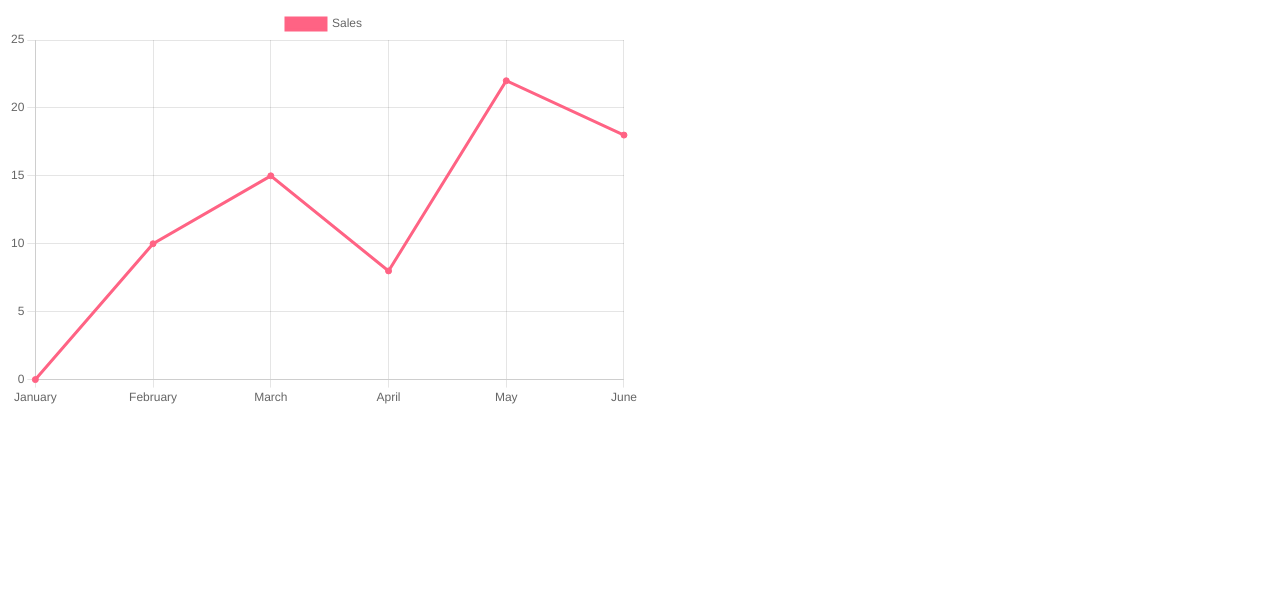
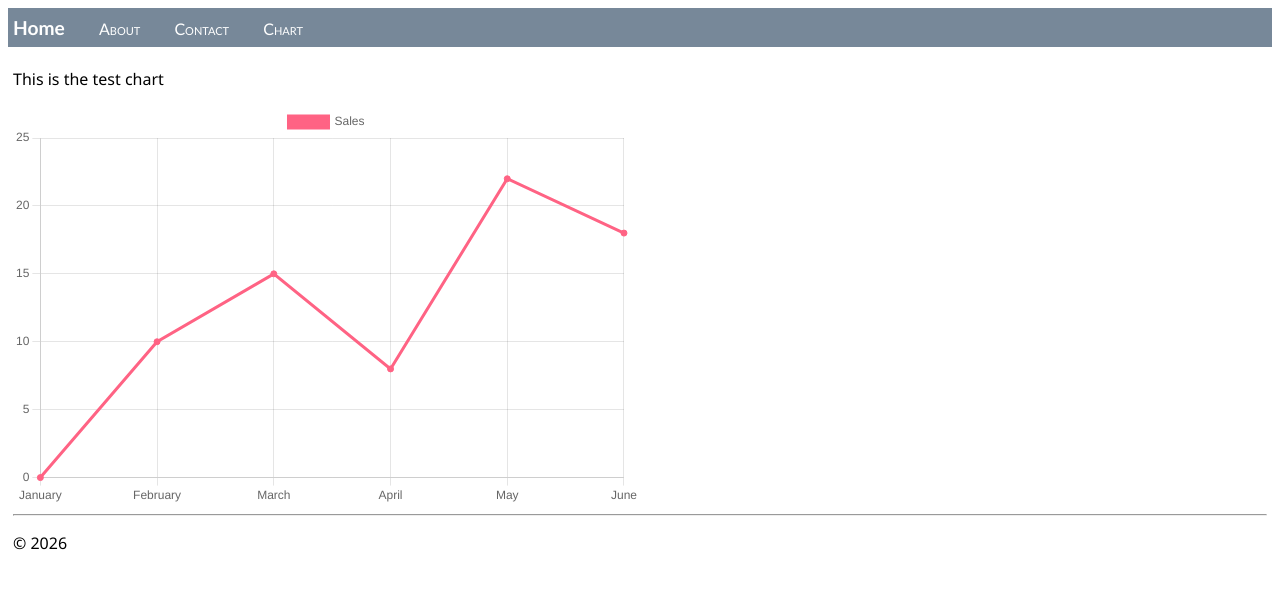
Before and after one commit to Splurgham/Plantagotchi-App, a Flask app: page /chart/ in a window 1280 px wide. Shown: the top 589 px of the page. Run offline with Flask 3, Linux system fonts and the light colour scheme.

Commit message:
Chart edit

```diff
--- a/hello_app/Templates/chart.html
+++ b/hello_app/Templates/chart.html
@@ -1,3 +1,11 @@
+{% extends "layout.html" %}
+{% block title %}
+Chart
+{% endblock %}
+{% block content %}
+<p>This is the test chart</p>
+
+
 <!DOCTYPE html>
 <html lang="en">
 <head>
@@ -37,3 +45,5 @@
     </script>
 </body>
 </html>
+
+{% endblock %}
--- a/hello_app/Templates/layout.html
+++ b/hello_app/Templates/layout.html
@@ -19,7 +19,7 @@
             {% endblock %}
             <hr/>
             <footer>
-                <p>&copy; 2018</p>
+                <p>&copy; 2026</p>
             </footer>
         </div>
     </body>
```
